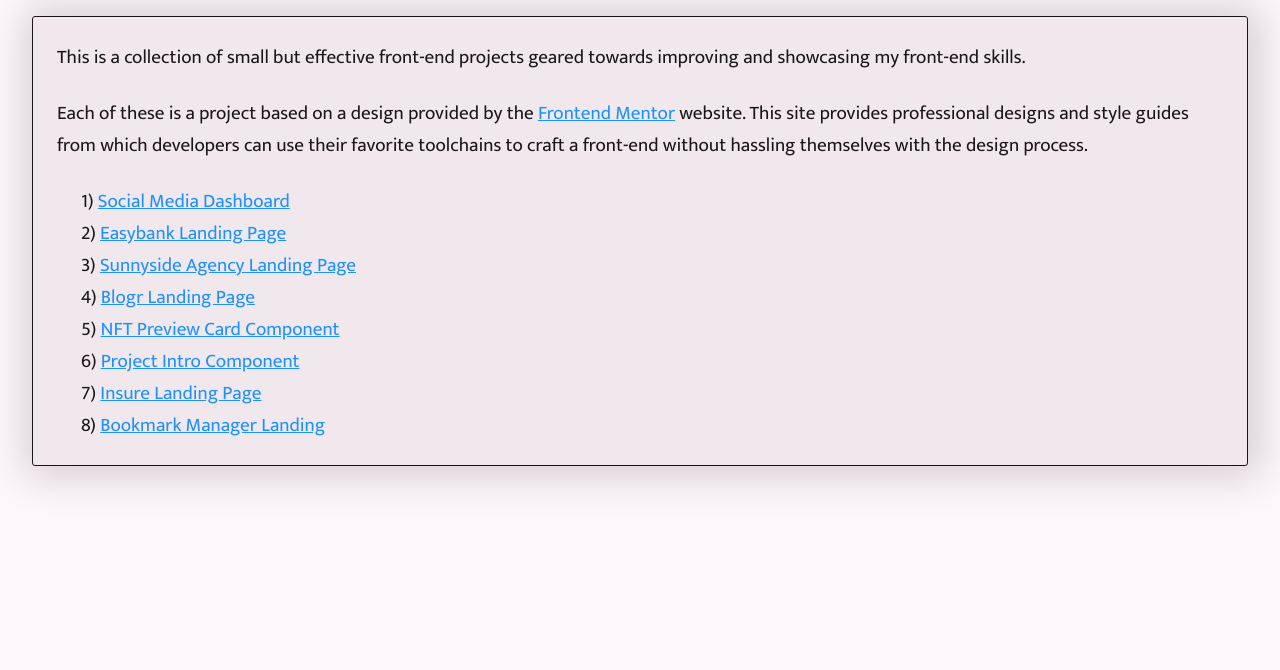
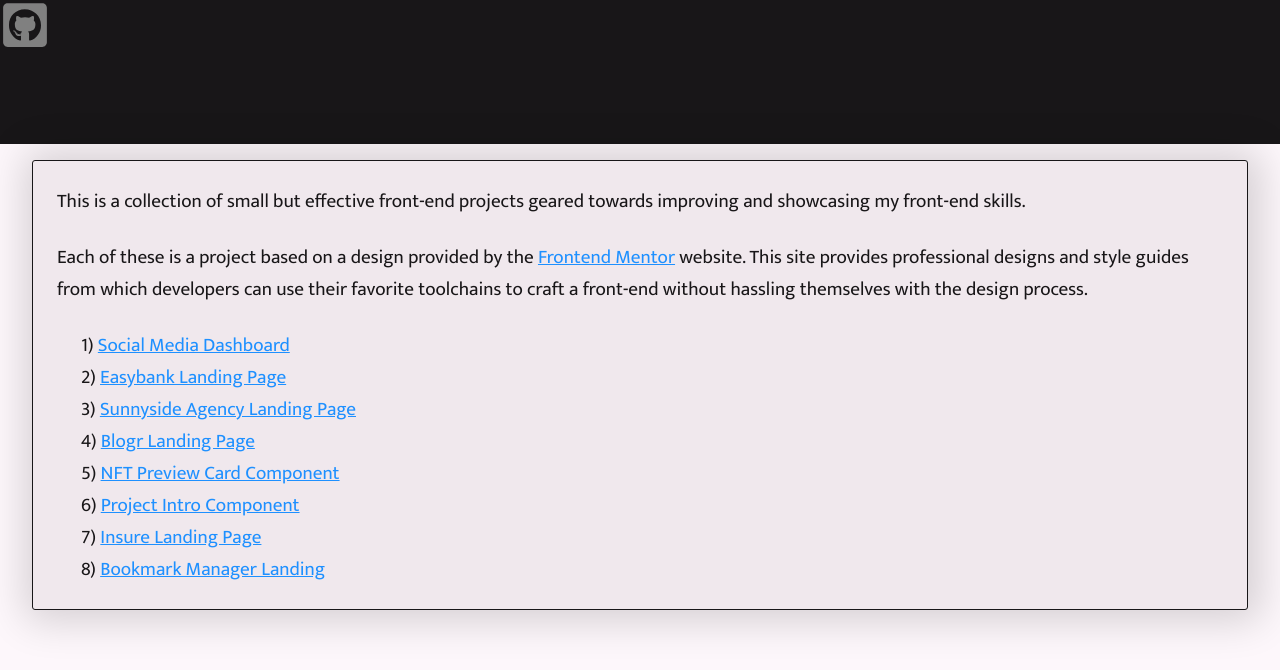
Before and after one commit to Gittenger/fem-index-project, a React (Create React App) app: page / in a window 1280 px wide. Shown: the top 670 px of the page. Built offline with nearby package versions, Linux system fonts and the light colour scheme.

Commit message:
header started

```diff
--- a/src/App.js
+++ b/src/App.js
@@ -2,10 +2,16 @@ import React from 'react'
 import styles from './App.module.scss'
 import './styles/main.scss'
 import data from './data.js'
+import images from './assets/img-index.js'
 
 function App() {
+	const { Github } = images
+
 	return (
 		<div>
+			<header className={styles.header}>
+				<Github />
+			</header>
 			<div className={styles.mainBox}>
 				<div>
 					<p>
```
Lines whose indentation alone changed are shown as unchanged.
